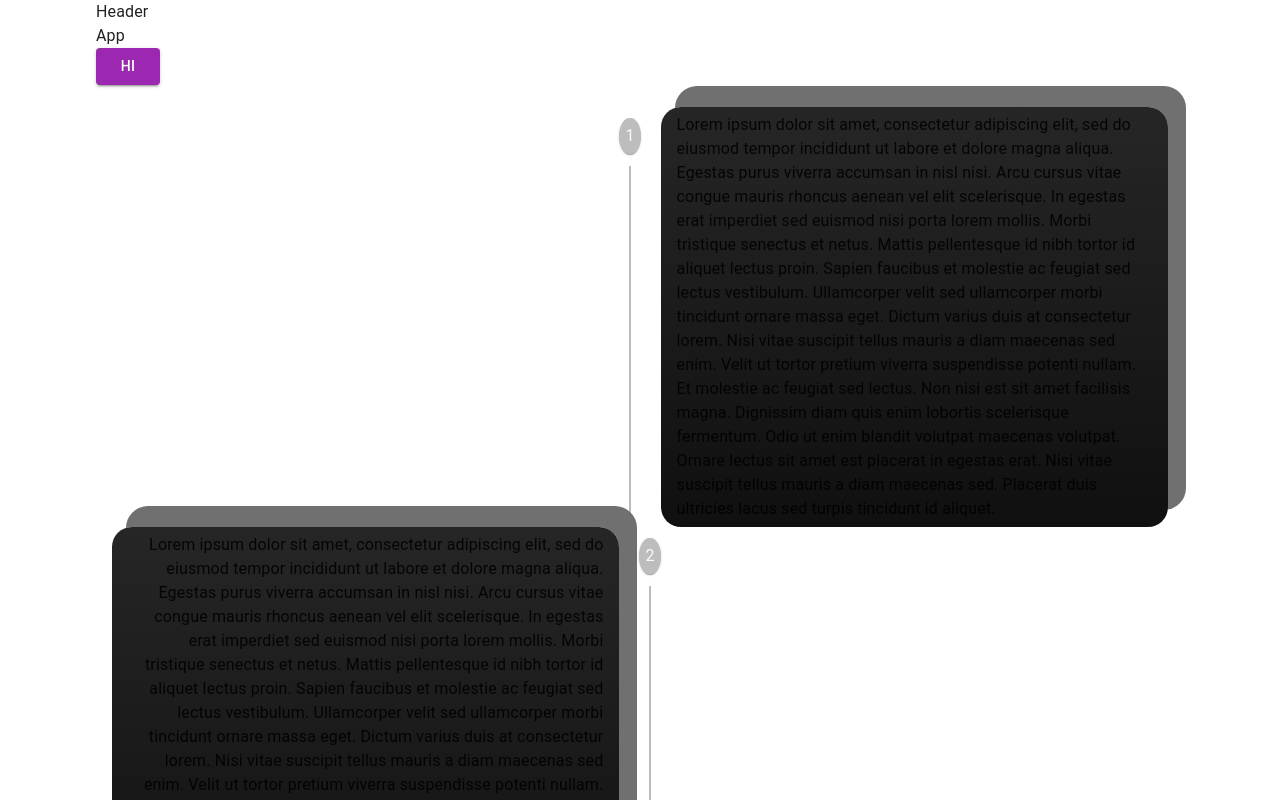
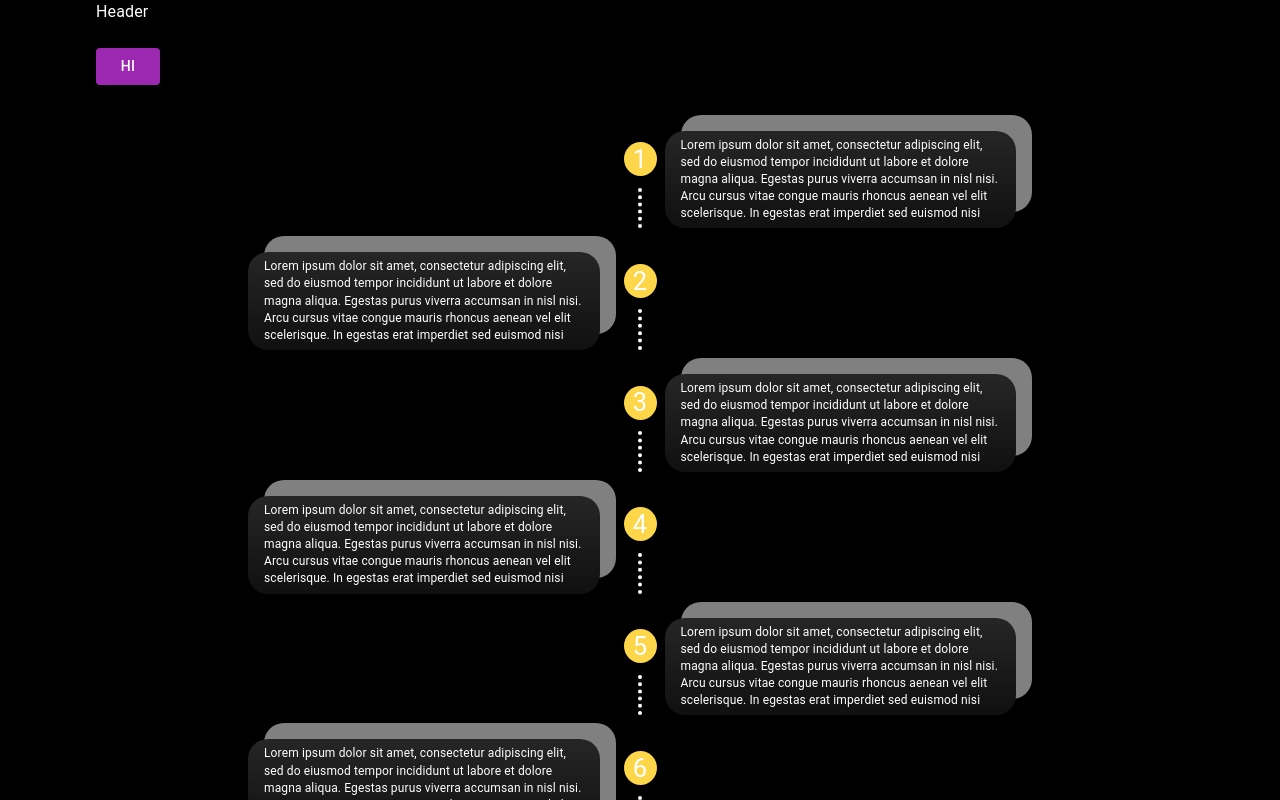
Before and after one commit to SepantaJoshani/NFT_UI, a React (Vite) app: page / in a window 1280 px wide. Shown: the top 800 px of the page. Built offline with nearby package versions, Linux system fonts and the light colour scheme.

Commit message:
timeline

```diff
--- a/data/index.js
+++ b/data/index.js
@@ -1,6 +1,5 @@
 export const lorem =
-  "Lorem ipsum dolor sit amet, consectetur adipiscing elit, sed do eiusmod tempor incididunt ut labore et dolore magna aliqua. Egestas purus viverra accumsan in nisl nisi. Arcu cursus vitae congue mauris rhoncus aenean vel elit scelerisque. In egestas erat imperdiet sed euismod nisi porta lorem mollis. Morbi tristique senectus et netus. Mattis pellentesque id nibh tortor id aliquet lectus proin. Sapien faucibus et molestie ac feugiat sed lectus vestibulum. Ullamcorper velit sed ullamcorper morbi tincidunt ornare massa eget. Dictum varius duis at consectetur lorem. Nisi vitae suscipit tellus mauris a diam maecenas sed enim. Velit ut tortor pretium viverra suspendisse potenti nullam. Et molestie ac feugiat sed lectus. Non nisi est sit amet facilisis magna. Dignissim diam quis enim lobortis scelerisque fermentum. Odio ut enim blandit volutpat maecenas volutpat. Ornare lectus sit amet est placerat in egestas erat. Nisi vitae suscipit tellus mauris a diam maecenas sed. Placerat duis ultricies lacus sed turpis tincidunt id aliquet.";
-
+  "Lorem ipsum dolor sit amet, consectetur adipiscing elit, sed do eiusmod tempor incididunt ut labore et dolore magna aliqua. Egestas purus viverra accumsan in nisl nisi. Arcu cursus vitae congue mauris rhoncus aenean vel elit scelerisque. In egestas erat imperdiet sed euismod nisi ";
 export const timelineData = [
   {
     id: 1,
--- a/src/App.jsx
+++ b/src/App.jsx
@@ -1,4 +1,4 @@
-import { Button, CssBaseline } from "@mui/material";
+import { Box, Button, CssBaseline } from "@mui/material";
 import styled from "@emotion/styled";
 
 import React from "react";
@@ -11,9 +11,17 @@ const App = () => {
       <CssBaseline />
       <div>App</div>
       <Button variant="contained">HI</Button>
-      <AlternateTimeline />
+      <TimeLineWrapper>
+        <AlternateTimeline />
+      </TimeLineWrapper>
     </Layout>
   );
 };
 
 export default App;
+
+const TimeLineWrapper = styled(Box)`
+  ${(p) => p.theme.breakpoints.up("md")} {
+    padding: 0 10rem;
+  }
+`;
--- a/src/components/content/timeline/AlternateTimeline.jsx
+++ b/src/components/content/timeline/AlternateTimeline.jsx
@@ -10,6 +10,63 @@ import { css } from "@emotion/react";
 import { useTheme } from "@mui/material/styles";
 import useMediaQuery from "@mui/material/useMediaQuery";
 import { timelineData } from "../../../../data";
+import { Typography } from "@mui/material";
+
+export default function AlternateTimeline() {
+  const theme = useTheme();
+  const smDown = useMediaQuery('(max-width:640px)');
+  const lgDown = useMediaQuery('(max-width:1024px)');
+
+  return (
+    <StyledTimeline position={smDown ? "right" : "alternate"}>
+      {timelineData.map(({ id, text }, index) => (
+        <StyledTimeLineItem key={id}>
+          <TimelineSeparator>
+            <StyledDot>
+              <Typography fontSize="1.6rem" color="white">
+                {index + 1}
+              </Typography>
+            </StyledDot>
+            <StyledTimelineConnector />
+          </TimelineSeparator>
+          <StyledTimeLineContent isRight={index % 2 !== 0}>
+            <Typography variant="body2" textAlign="left">
+              {lgDown ? text.substring(0, 200) : text.substring(0, 400)}
+            </Typography>
+          </StyledTimeLineContent>
+        </StyledTimeLineItem>
+      ))}
+    </StyledTimeline>
+  );
+}
+
+const StyledTimeline = styled(Timeline)`
+  ${(p) => p.theme.breakpoints.down("sm")} {
+    .MuiTimelineItem-root {
+    }
+    .MuiTimelineItem-root::before {
+      flex: 0;
+      padding: 0;
+    }
+  }
+`;
+const StyledTimeLineItem = styled(TimelineItem)`
+  margin-top: 1.5rem;
+`;
+
+const StyledDot = styled(TimelineDot)`
+  height: 34px;
+  width: 33px;
+  background-color: #fdd64a;
+  display: flex;
+  justify-content: center;
+  align-items: center;
+`;
+
+const StyledTimelineConnector = styled(TimelineConnector)`
+  background-color: transparent;
+  border-left: 4px dotted #fff;
+`;
 
 const StyledTimeLineContent = styled(TimelineContent)`
   background-image: -webkit-linear-gradient(#262626 0%, #101010 100%);
@@ -17,43 +74,30 @@ const StyledTimeLineContent = styled(TimelineContent)`
   background-image: -o-linear-gradient(#262626 0%, #101010 100%);
   background-image: linear-gradient(#262626 0%, #101010 100%);
   border-radius: 20px;
-  box-shadow: 16px -19px 0px 2px #707070;
+  position: relative;
 
-  ${(p) =>
-    p.right
-      ? css`
-          margin-left: 20px;
-        `
-      : css`
-          margin-right: 20px;
-        `}
-`;
-
-const StyledTimeline = styled(Timeline)`
+  ${(p) => p.theme.breakpoints.up("md")} {
+    ::after {
+      content: "";
+      position: absolute;
+      width: 100%;
+      height: 100%;
+      background-color: gray;
+      bottom: 1rem;
+      left: 1rem;
+      z-index: -1;
+      border-radius: 20px;
+    }
+    ${({ isRight }) =>
+      isRight
+        ? css`
+            right: 24px;
+          `
+        : css`
+            left: 8px;
+          `}
+  }
   ${(p) => p.theme.breakpoints.down("sm")} {
-    .MuiTimelineItem-root::before {
-      flex: 0;
-    }
+    margin-left: 1rem;
   }
 `;
-
-export default function AlternateTimeline() {
-  const theme = useTheme();
-  const smDown = useMediaQuery(theme.breakpoints.down("sm"));
-
-  return (
-    <StyledTimeline position={smDown ? "right" : "alternate"}>
-      {timelineData.map(({ id, text }, index) => (
-        <TimelineItem key={id}>
-          <TimelineSeparator>
-            <TimelineDot>{index + 1}</TimelineDot>
-            <TimelineConnector />
-          </TimelineSeparator>
-          <StyledTimeLineContent right={index % 2 == 0}>
-            {text}
-          </StyledTimeLineContent>
-        </TimelineItem>
-      ))}
-    </StyledTimeline>
-  );
-}
--- a/src/components/layout/header/Header.jsx
+++ b/src/components/layout/header/Header.jsx
@@ -9,6 +9,7 @@ const Header = () => {
 export default Header;
 
 const StyledHeader = styled.header`
+  color: #fff;
   ${maxWidth}
   ${paddingWrapper}
 `;
--- a/src/theme/theme.js
+++ b/src/theme/theme.js
@@ -4,13 +4,19 @@ import { green, purple } from "@mui/material/colors";
 const theme = createTheme({
   palette: {
     background: {
-      //   default: "#000",
+      default: "#000",
     },
     primary: {
       main: purple[500],
     },
     secondary: {
       main: green[500],
+    },
+  },
+  typography: {
+    body2: {
+      fontSize: "0.75rem",
+      color: "#fff",
     },
   },
 
```
